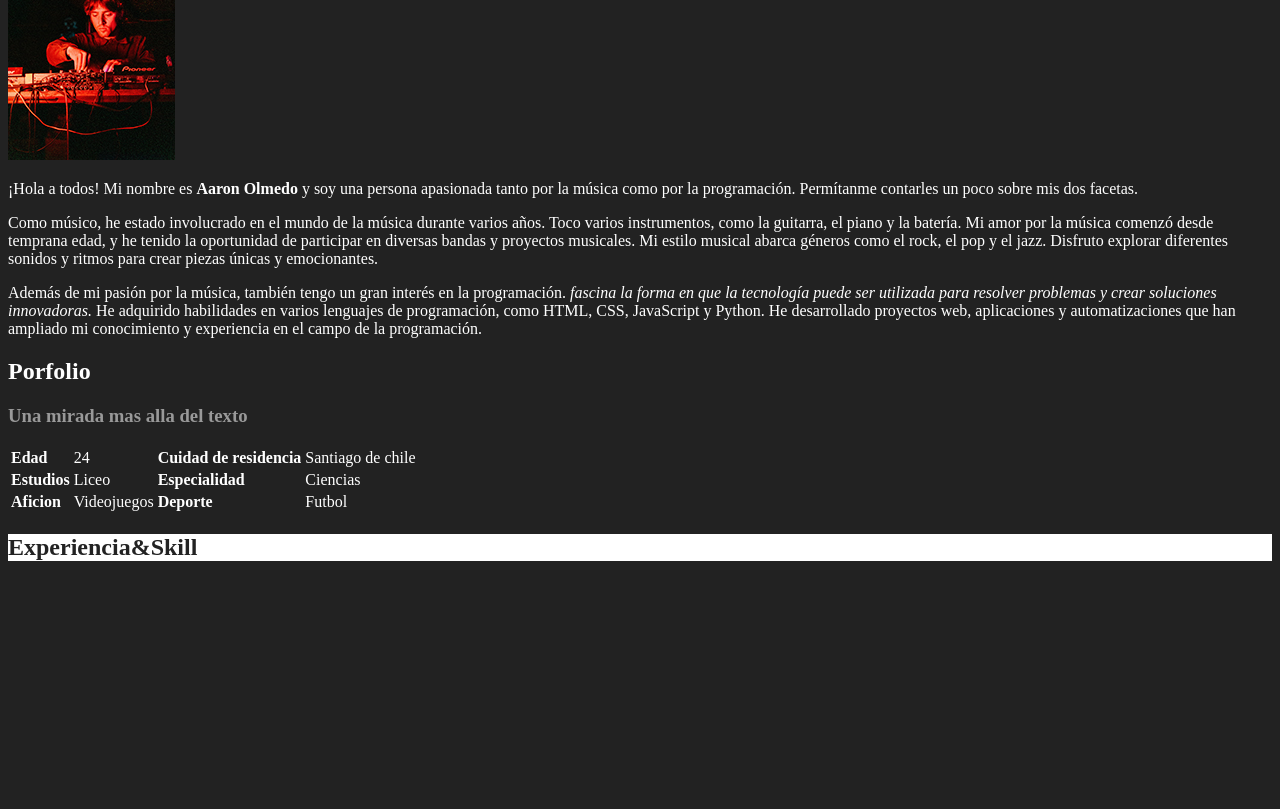
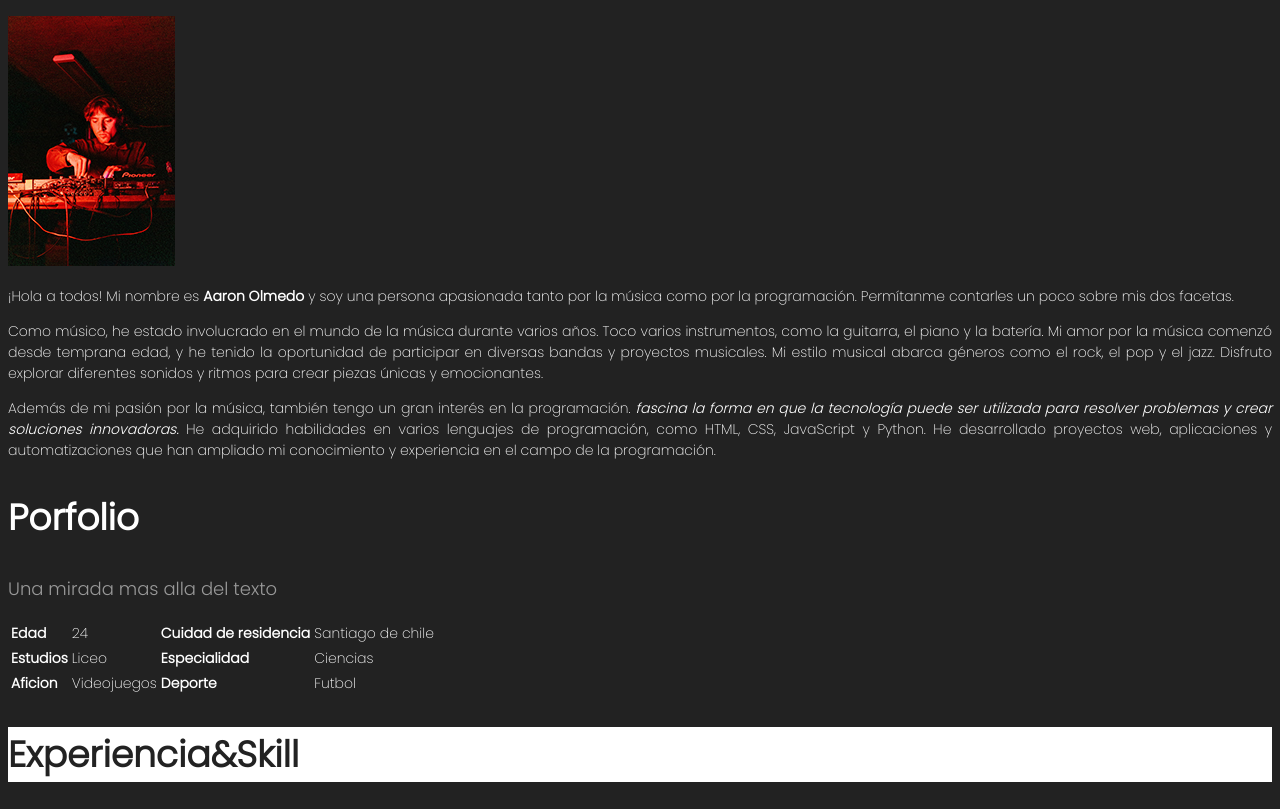
Before and after one commit to Aaronhvs/curso-html-mastermind, a plain HTML site: page index.html in a window 1280 px wide. Shown: the part 286-1095 px from the top of the page. Before the commit the page ends 867 px from the top, so only its background shows below. Drawn offline with Linux system fonts and the light colour scheme.

Commit message:
add-style-fonts

```diff
--- a/index.html
+++ b/index.html
@@ -4,7 +4,10 @@
         <meta charset="utf-8">
         <title> Portfolio de Aaron olmedo </title>
         <link rel="stylesheet" href="./style.css">
-
+        <!-- Estilo de fuentes -->
+        <link rel="preconnect" href="https://fonts.googleapis.com">
+        <link rel="preconnect" href="https://fonts.gstatic.com" crossorigin>
+        <link href="https://fonts.googleapis.com/css2?family=Poppins:wght@100;200;300&display=swap" rel="stylesheet">
     </head>
 
     <body>
@@ -27,6 +30,7 @@
         </div>
 
         <!-- Fin del Bloque sobre mi  -->
+
 
         <!-- Inicio de Bloque Porfolio  -->
         <div id="Porfolio">
@@ -58,6 +62,7 @@
         </div>
         <!-- Fin del Bloque Porfolio  -->
 
+
         <!-- Añadiendo bloque de experiencia -->
         <div id="experiencia">
             <h2>Experiencia&Skill</h2>
--- a/style.css
+++ b/style.css
@@ -3,10 +3,26 @@
 body{
     background-color: #222;
     color: white;
+    font: 200 14px 'Poppins', sans-serif;
 }
+h2{
+    font-size: 36px;
+
+}
+
 h3{
     color: #999;
+    font-size: 18px;
+    font-weight: 300;
 }
+p{
+    text-align: justify;
+}
+cite{
+    font-weight: 300;
+}
+
+
 /* Css iDs y Clases */
 .hastag{
     color: #ffc900;
```
